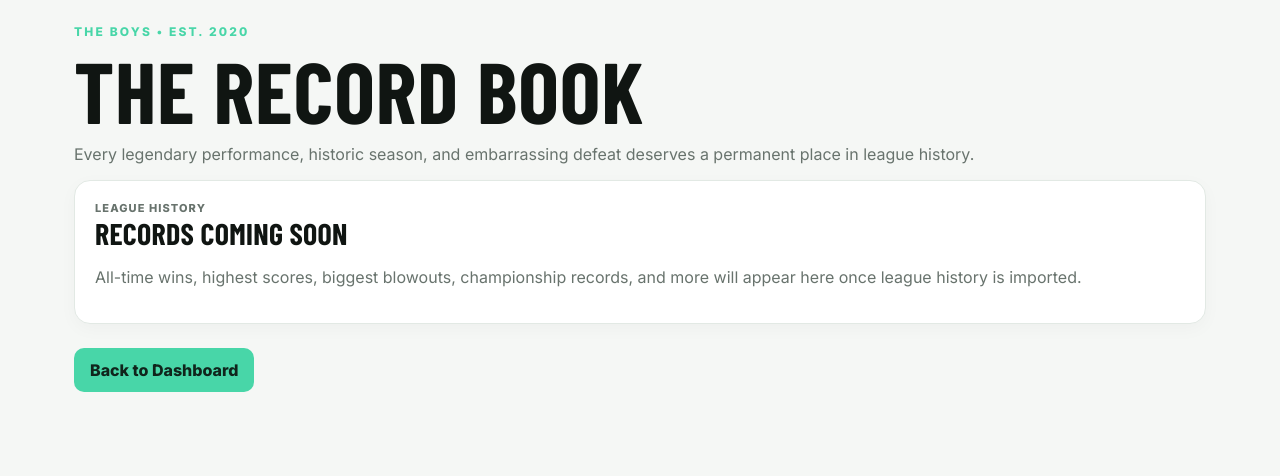
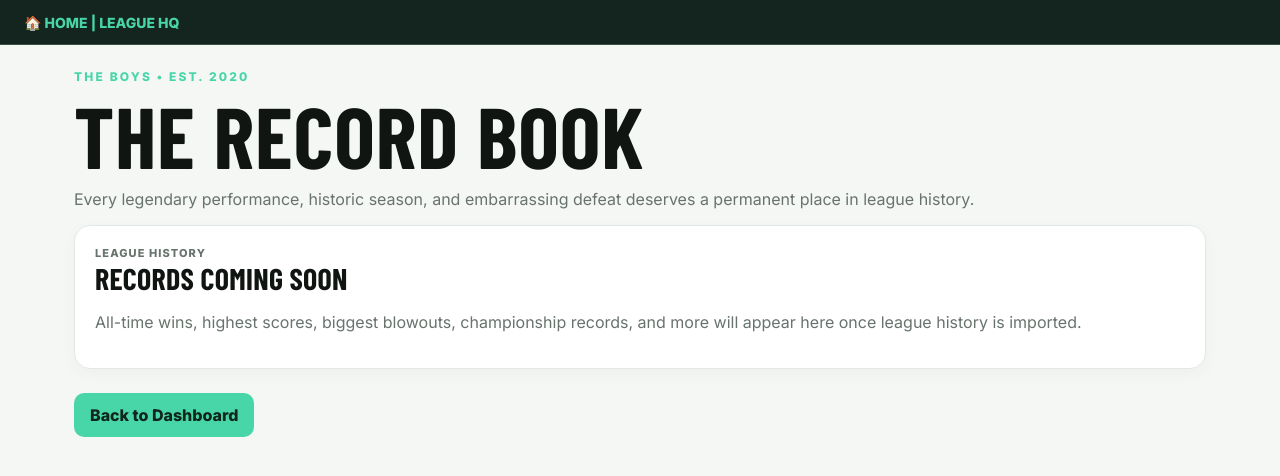
Before and after one commit to tlaird29/the-boys-league-hq, a Next.js app: page /records in a window 1280 px wide. Shown: the top 476 px of the page. Built offline with nearby package versions, Linux system fonts and the light colour scheme; a web font is replaced by a local one.

Commit message:
Add global League HQ home button

```diff
--- a/app/layout.tsx
+++ b/app/layout.tsx
@@ -1,9 +1,43 @@
+
 import "./globals.css";
+import Link from "next/link";
 import type { Metadata } from "next";
+
 export const metadata: Metadata = {
   title: "The Boys | Fantasy Football HQ",
-  description: "The Boys fantasy football history, records, rivalries and weekly recaps. Est. 2020."
+  description:
+    "The Boys fantasy football history, records, rivalries and weekly recaps. Est. 2020.",
 };
-export default function RootLayout({ children }: Readonly<{children: React.ReactNode}>) {
-  return <html lang="en"><body>{children}</body></html>;
+
+export default function RootLayout({
+  children,
+}: Readonly<{ children: React.ReactNode }>) {
+  return (
+    <html lang="en">
+      <body>
+        <header
+          style={{
+            background: "#14251f",
+            padding: "12px 24px",
+            borderBottom: "1px solid #365044",
+          }}
+        >
+          <Link
+            href="/"
+            style={{
+              display: "inline-block",
+              color: "#48d6a8",
+              fontWeight: 800,
+              fontSize: 14,
+              textDecoration: "none",
+            }}
+          >
+            🏠 HOME | LEAGUE HQ
+          </Link>
+        </header>
+
+        {children}
+      </body>
+    </html>
+  );
 }
```
